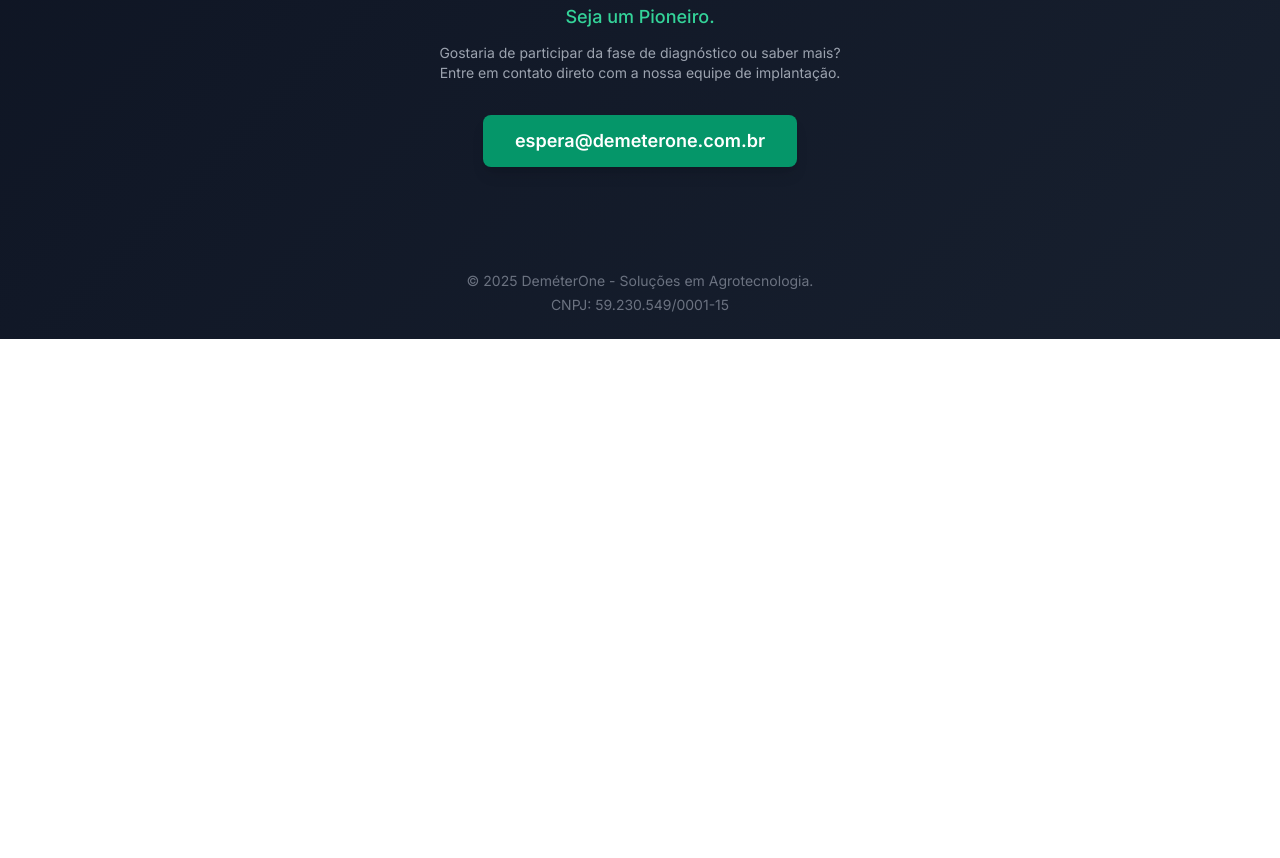
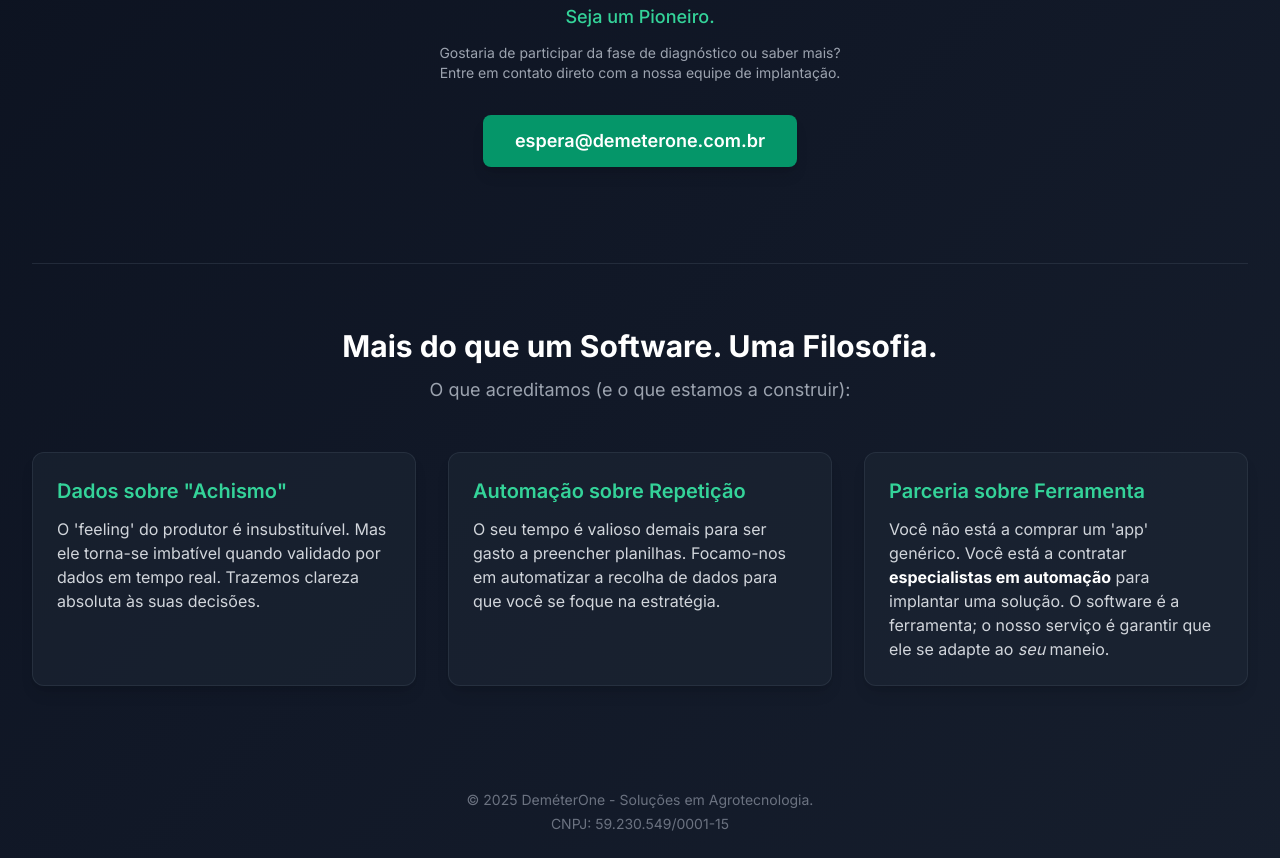
Before and after one commit to henriquetourinho/demeter-one, a plain HTML site: page index.html in a window 1280 px wide. Shown: the part 465-1323 px from the top of the page. Before the commit the page ends 804 px from the top, so only its background shows below. Drawn offline with nearby package versions, Linux system fonts and the light colour scheme.

Commit message:
Atualizar o index.html

```diff
--- a/index.html
+++ b/index.html
@@ -38,29 +38,26 @@
         <!-- Header com Logo -->
         <header class="py-6 px-4 sm:px-6 lg:px-8">
             <div class="container mx-auto max-w-7xl flex justify-start items-center">
-                <!-- Logo -->
                 <a href="#" class="flex items-center gap-2 font-bold text-xl text-white">
                     <svg class="h-8 w-8 text-emerald-500" xmlns="http://www.w3.org/2000/svg" fill="none" viewBox="0 0 24 24" stroke-width="1.5" stroke="currentColor">
                         <path stroke-linecap="round" stroke-linejoin="round" d="M11.25 9.75M12 12.75M12 12.75l-2.25-2.25M12 12.75l2.25 2.25M12 12.75l-2.25 2.25M12 12.75l2.25-2.25M3 9l9-7 9 7v10c0 1.105-.895 2-2 2H5c-1.105 0-2-.895-2-2V9Z" />
                     </svg>
                     <span>Deméter<span class="text-emerald-500">One</span></span>
                 </a>
-
-                <!-- Botão de Acesso Restrito Removido -->
             </div>
         </header>
 
         <!-- Conteúdo Principal -->
         <main class="flex-1 flex items-center">
-            <div class="container mx-auto max-w-7xl px-4 sm:px-6 lg:px-8 py-20 text-center">
+            <div class="container mx-auto max-w-7xl px-4 sm:px-6 lg:px-8 py-20">
 
-                <div class="max-w-3xl mx-auto">
-                    <!-- Título Principal -->
+                <!-- Secção Hero Principal -->
+                <div class="max-w-3xl mx-auto text-center">
                     <h1 class="text-4xl sm:text-5xl lg:text-6xl font-extrabold text-white leading-tight">
                         A Revolução na Gestão da Sua Fazenda Está Chegando.
                     </h1>
 
-                    <!-- Subtítulo -->
+                    <!-- Subtítulo (COM NEGRIRO CORRIGIDO) -->
                     <p class="mt-6 text-xl text-gray-300">
                         Estamos a calibrar a plataforma de Pecuária de Precisão que unifica a gestão de <strong class="font-semibold text-white">Bovinos, Ovinos e Caprinos</strong>. Chega de planilhas. Prepare-se para os dados.
                     </p>
@@ -73,11 +70,52 @@
                             <br>
                             Entre em contato direto com a nossa equipe de implantação.
                         </p>
-
                         <a href="mailto:espera@demeterone.com.br"
                            class="inline-block bg-emerald-600 text-white px-8 py-3 rounded-lg text-lg font-semibold hover:bg-emerald-500 transition-colors shadow-lg mt-4">
                             espera@demeterone.com.br
                         </a>
+                    </div>
+                </div>
+
+                <!--
+                    ===============================================
+                    SECÇÃO "FILOSOFIA" (CARD 3 MELHORADO)
+                    ===============================================
+                -->
+                <div class="mt-24 pt-16 border-t border-gray-700/50">
+                    <div class="max-w-5xl mx-auto text-center mb-12">
+                         <h2 class="text-3xl font-bold text-white">
+                            Mais do que um Software. Uma Filosofia.
+                        </h2>
+                        <p class="mt-3 text-lg text-gray-400">O que acreditamos (e o que estamos a construir):</p>
+                    </div>
+
+                    <div class="grid grid-cols-1 md:grid-cols-3 gap-8">
+
+                        <!-- Pilar 1: Dados -->
+                        <div class="bg-gray-800/50 p-6 rounded-xl border border-gray-700/50 shadow-lg">
+                            <h3 class="text-xl font-semibold text-emerald-400">Dados sobre "Achismo"</h3>
+                            <p class="mt-3 text-gray-300">
+                                O 'feeling' do produtor é insubstituível. Mas ele torna-se imbatível quando validado por dados em tempo real. Trazemos clareza absoluta às suas decisões.
+                            </p>
+                        </div>
+
+                        <!-- Pilar 2: Automação -->
+                        <div class="bg-gray-800/50 p-6 rounded-xl border border-gray-700/50 shadow-lg">
+                            <h3 class="text-xl font-semibold text-emerald-400">Automação sobre Repetição</h3>
+                            <p class="mt-3 text-gray-300">
+                                O seu tempo é valioso demais para ser gasto a preencher planilhas. Focamo-nos em automatizar a recolha de dados para que você se foque na estratégia.
+                            </p>
+                        </div>
+
+                        <!-- Pilar 3: Solução (TEXTO MELHORADO E NEGRIRO CORRIGIDO) -->
+                        <div class="bg-gray-800/50 p-6 rounded-xl border border-gray-700/50 shadow-lg">
+                            <h3 class="text-xl font-semibold text-emerald-400">Parceria sobre Ferramenta</h3>
+                            <p class="mt-3 text-gray-300">
+                                Você não está a comprar um 'app' genérico. Você está a contratar <strong class="text-white">especialistas em automação</strong> para implantar uma solução. O software é a ferramenta; o nosso serviço é garantir que ele se adapte ao <em class_i="font-medium text-gray-100">seu</em> maneio.
+                            </p>
+                        </div>
+
                     </div>
                 </div>
 
```
